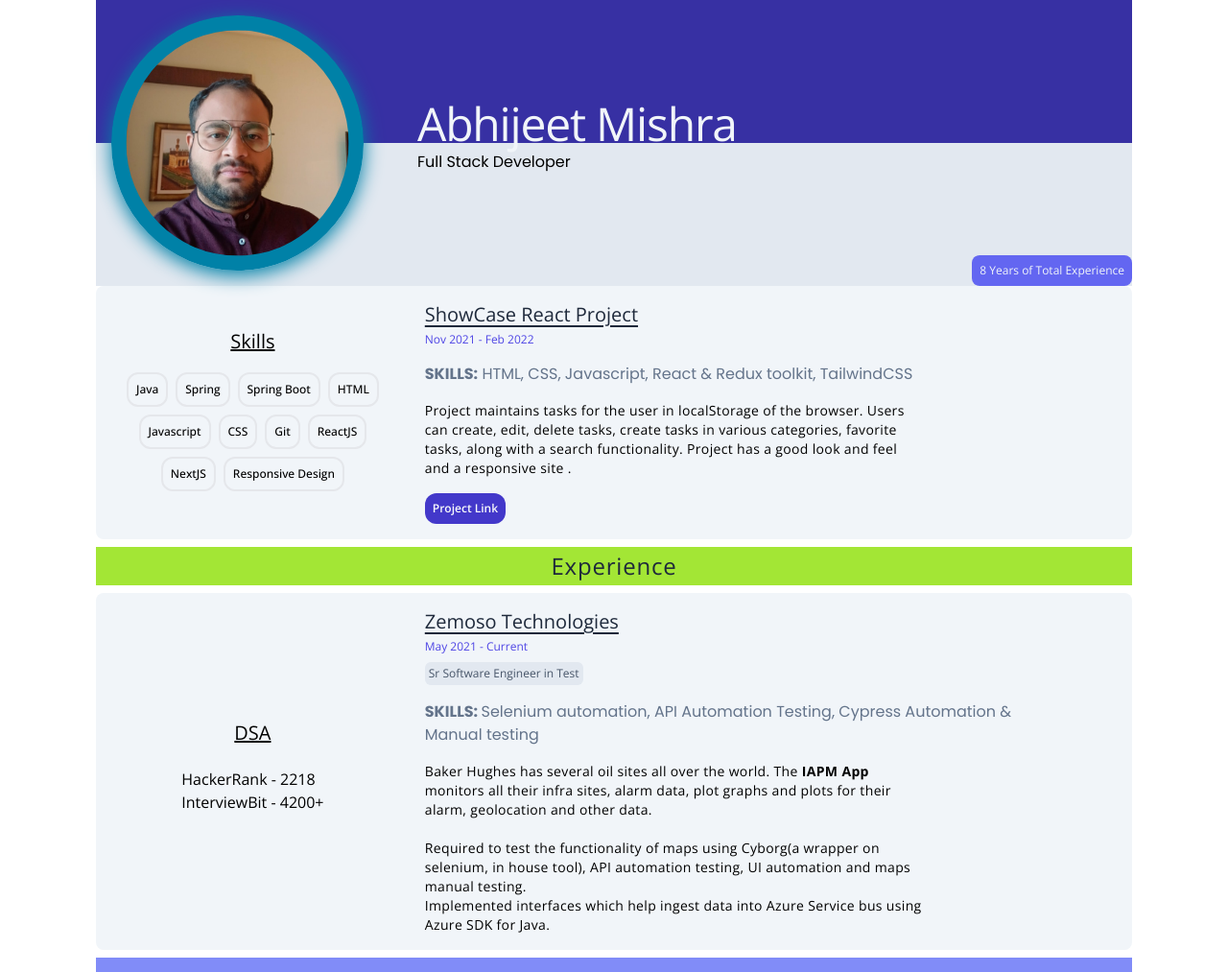
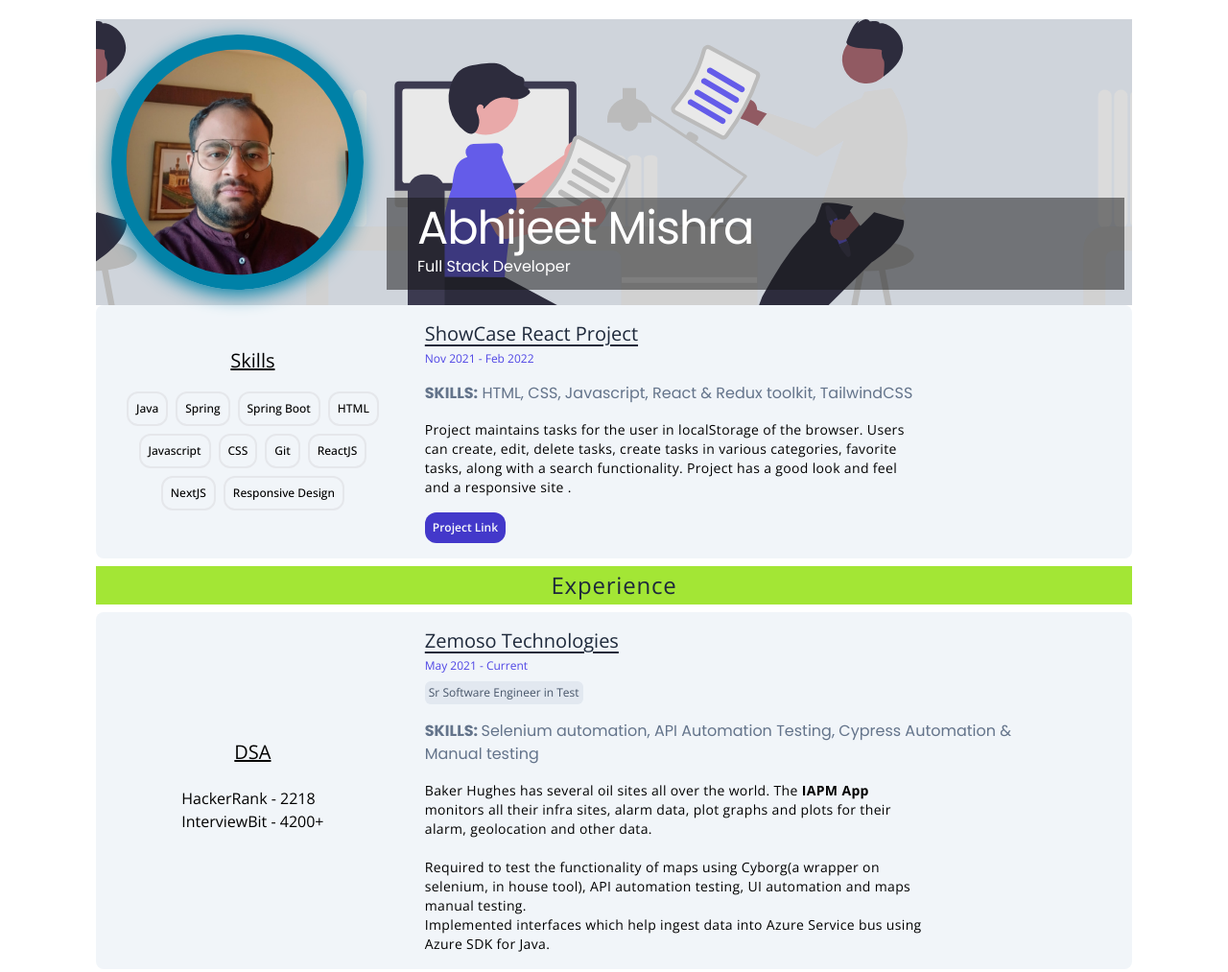
Before and after one commit to radharamanaa/Resume-FS, a plain HTML site: page index.html in a window 1280 px wide. Shown: the top 1013 px of the page at 96% size. Drawn offline with nearby package versions, Linux system fonts and the light colour scheme.

Commit message:
great-look-added-illus

```diff
--- a/index.css
+++ b/index.css
@@ -15,7 +15,14 @@ body {
   align-items: center;
   justify-content: center;
 }
-
+.main-container {
+  background-color: #222 !important;
+}
+.altcolor {
+  background-image: url("./images/undraw_working_re_ddwy.svg");
+  background-position: top;
+  opacity: 0.9;
+}
 div.photo-margin > img {
   object-fit: cover;
   object-position: top;
@@ -51,7 +58,10 @@ div.photo-margin > img {
 .name-container {
   flex: 3 730px;
 }
-.name {
+.name,
+.name-container {
+  font-family: "Poppins", sans-serif;
+  color: white;
 }
 .backcolor {
   z-index: 2;
@@ -64,7 +74,9 @@ div.photo-margin > img {
   justify-content: center;
 }
 .name-container p {
-  font-family: "Poppins", sans-serif;
+}
+.name-container {
+  background-color: rgba(20, 20, 20, 0.5);
 }
 .aside {
   flex: 1 350px;
--- a/index.html
+++ b/index.html
@@ -21,17 +21,20 @@
 </head>
 
 <body>
+  <div class="all-container bg-white pt-5">
     <div class="main-container relative">
-    <div class="backcolor absolute top-0 left-0 right-0 h-1/2 bg-indigo-800 text-slate-100"></div>
-    <div class="altcolor absolute bottom-0 left-0 right-0 h-1/2 bg-slate-200 text-slate-100"></div>
-    <div class="total-exp absolute bottom-0 right-0 font-thin  text-slate-100 bg-indigo-500 text-xs rounded-lg leading-4 p-2">8 Years of Total Experience</div>
+      <!-- <div class="backcolor absolute top-0 left-0 right-0 h-1/2 bg-indigo-800 text-slate-100"></div> -->
+      <div class="altcolor absolute bottom-0 left-0 right-0 h-full bg-slate-200 text-slate-100"></div>
+      <!-- <div
+        class="total-exp absolute bottom-0 right-0 font-thin  text-slate-100 bg-indigo-500 text-xs rounded-lg leading-4 p-2">
+        8 Years of Total Experience</div> -->
       <div class="center">
         <div class="photo-margin z-10 flex">
           <img src="./images/Profile Pic linkedin-crop.jpg" alt="" srcset=""
             class="object-cover flex border-slate-50 self-center hover:scale-110 scale-105 hover:transition-transform" />
         </div>
-      <div class="name-container z-10 self-center justify-start flex-col leading-8 m-2 p-2 pl-8 mb-4">
-        <h2 class="name text-5xl font-normal text-slate-100 tracking-tight">
+        <div class="name-container z-10 self-end justify-start flex-col leading-8 m-2 p-2 pl-8 mb-4">
+          <h2 class="name text-5xl font-normal  tracking-tight">
             Abhijeet Mishra
           </h2>
           <p class="capitalize">Full Stack Developer</p>
@@ -59,21 +62,24 @@
         </div>
         <div class="main-content p-4 w-3/4">
           <div class="company-duration flex flex-col justify-start">
-          <div class="company text-xl font-thin text-slate-800 underline underline-offset-4 pr-2">ShowCase React Project
+            <div class="company text-xl font-thin text-slate-800 underline underline-offset-4 pr-2">ShowCase React
+              Project
             </div>
             <div class="duration mt-1 text-xs items-end mb-4 text-indigo-600">Nov 2021 - Feb 2022</div>
           </div>
 
           <div class="skills text-slate-500 text-md"><span class="skill-name font-bold">SKILLS:</span> HTML, CSS,
             Javascript, React & Redux toolkit, TailwindCSS</div>
-        <div class="details text-sm mt-4 tracking-wide max-w-prose">Project maintains tasks for the user in localStorage
+          <div class="details text-sm mt-4 tracking-wide max-w-prose">Project maintains tasks for the user in
+            localStorage
             of the browser. Users can create, edit, delete tasks, create tasks in various categories, favorite tasks,
             along with a search functionality.
 
             Project has a good look and feel and a responsive site .
           </div>
-        <div class="link text-xs p-2 mt-4 font-semibold bg-indigo-700 text-slate-50 w-max rounded-xl hover:scale-105 hover:transition-all"><a
-            href="https://radharamanaa.github.io/Tasky-Redux/" target="_blank">Project Link</a></div>
+          <div
+            class="link text-xs p-2 mt-4 font-semibold bg-indigo-700 text-slate-50 w-max rounded-xl hover:scale-105 hover:transition-all">
+            <a href="https://radharamanaa.github.io/Tasky-Redux/" target="_blank">Project Link</a></div>
         </div>
       </div>
     </div>
@@ -141,14 +147,16 @@
 
           <div class="skills text-slate-500 text-md max-w-prose"><span class="skill-name font-bold">SKILLS: </span>Web
             Development, Maintenance & Repair</div>
-        <div class="details text-sm mt-4 tracking-wide max-w-prose">Customers would have a variety of requirements from
+          <div class="details text-sm mt-4 tracking-wide max-w-prose">Customers would have a variety of requirements
+            from
             website modifications, new page requests, modifications to the existing pages, form validations and others.
             <br /><br />
 
             Sites would also have to use Asynchronous communications to server and update components on the fly based on
             User Events using React Technology.<br /><br />
 
-          Projects would need a good idea of HTML, CSS, Javascript, good understanding of BootStrap grid system, layouts
+            Projects would need a good idea of HTML, CSS, Javascript, good understanding of BootStrap grid system,
+            layouts
             and others, would require a good understanding of DOM, window object and others.
 
 
@@ -177,12 +185,15 @@
 
           <div class="skills text-slate-500 text-md max-w-prose"><span class="skill-name font-bold">SKILLS: </span>Core
             Java, Spring, Hibernate, Spring Data JPA.</div>
-        <div class="details text-sm mt-4 tracking-wide max-w-prose">The BattleField Management System(BMS) is the means
+          <div class="details text-sm mt-4 tracking-wide max-w-prose">The BattleField Management System(BMS) is the
+            means
             through which users share a
-          Common Operational Picture (COP). The COP provides near real time information about the situation in the area
+            Common Operational Picture (COP). The COP provides near real time information about the situation in the
+            area
             of operations and makes it possible to prepare and transmit plans, orders and instructions while on the
             battlefield. <br><br>
-          My role would be to understand the database(common to all countries) and get data from the view service, wire
+            My role would be to understand the database(common to all countries) and get data from the view service,
+            wire
             various objects, use hibernate to persist the same according to DB.
 
 
@@ -203,17 +214,20 @@
         </div>
         <div class="main-content p-4 w-3/4">
           <div class="company-duration flex flex-col justify-start">
-          <div class="company text-xl font-thin text-slate-800 underline underline-offset-4 pr-2">Elitser IT Solutions,
+            <div class="company text-xl font-thin text-slate-800 underline underline-offset-4 pr-2">Elitser IT
+              Solutions,
               Hyderabad</div>
             <div class="duration mt-1 text-xs items-end text-indigo-600">July 2014 - May 2015
             </div>
-          <div class="position-in-comp p-1 text-xs mt-2 mb-4 bg-slate-200 text-slate-600 rounded-md">Software Programmer
+            <div class="position-in-comp p-1 text-xs mt-2 mb-4 bg-slate-200 text-slate-600 rounded-md">Software
+              Programmer
               - I</div>
           </div>
 
           <div class="skills text-slate-500 text-md max-w-prose"><span class="skill-name font-bold">SKILLS: </span>Java,
             Java EE, Spring, HTML, CSS, Javascript, Form Validations</div>
-        <div class="details text-sm mt-4 tracking-wide max-w-prose">Application would authenticate visitors visiting the
+          <div class="details text-sm mt-4 tracking-wide max-w-prose">Application would authenticate visitors visiting
+            the
             company, issue a pass to them.
 
             Develop web pages, write front end javascript validation of all forms in the app, handling the back end
@@ -247,7 +261,8 @@
             </div>
           </div>
 
-        <div class="skills text-slate-500 text-md max-w-prose"><span class="skill-name font-bold">SKILLS: </span>Manual Testing</div>
+          <div class="skills text-slate-500 text-md max-w-prose"><span class="skill-name font-bold">SKILLS:
+            </span>Manual Testing</div>
           <div class="details text-sm mt-4 tracking-wide max-w-prose">Manual testing of top ‘n’ apps on new devices of
             Amazon, which would ship to customers on release of new devices every christmas or every some duration.
             Writing scripts in selenium to find apps in other App stores to identify competition.
@@ -265,6 +280,7 @@
       <div class="footer-items">Three</div>
       <div class="footer-items">Four</div>
     </div>
+  </div>
 </body>
 
 </html>
```
Also changed, not shown: images/undraw_working_re_ddwy.svg (added). Lines whose indentation alone changed are shown as unchanged.
